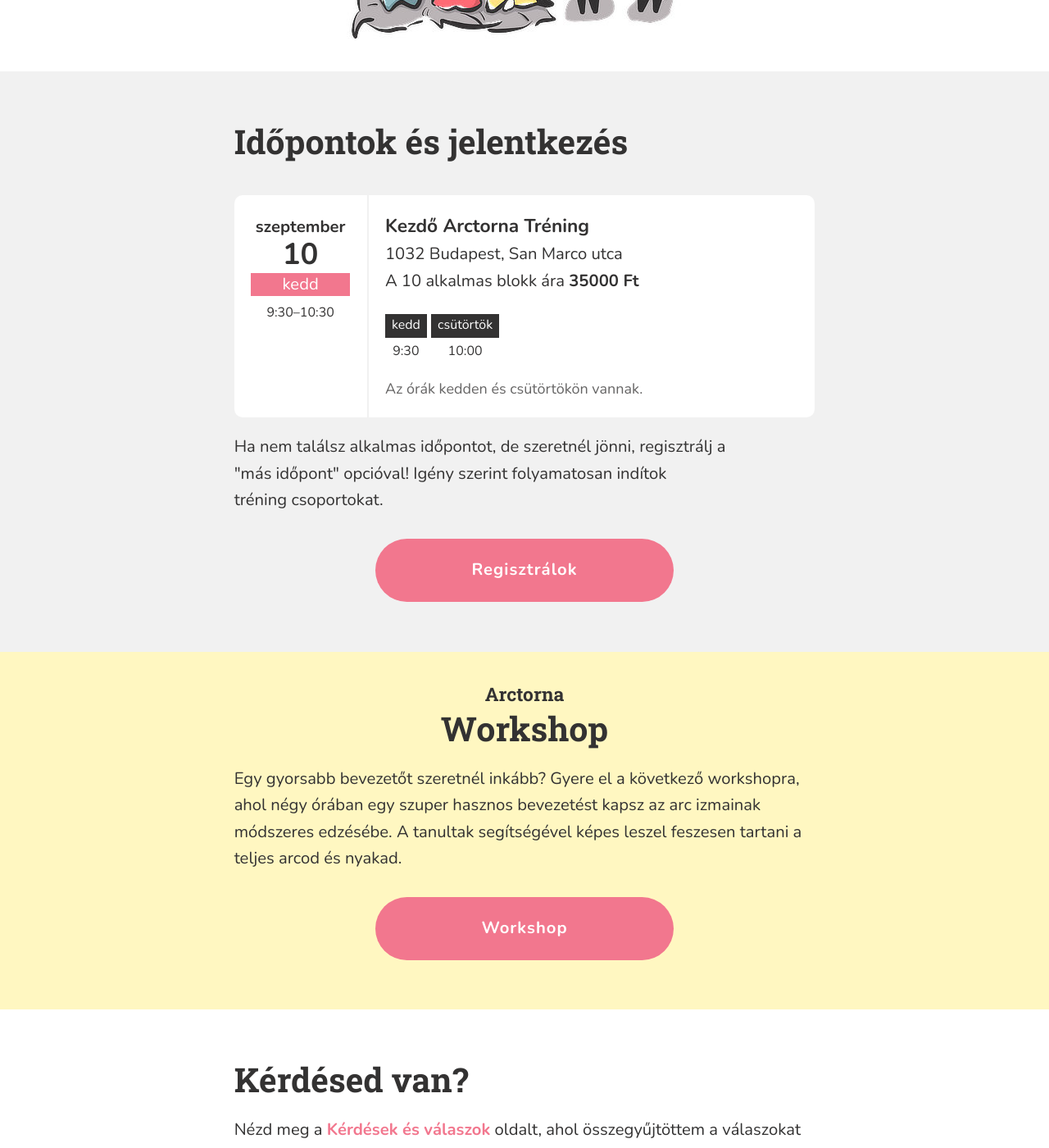
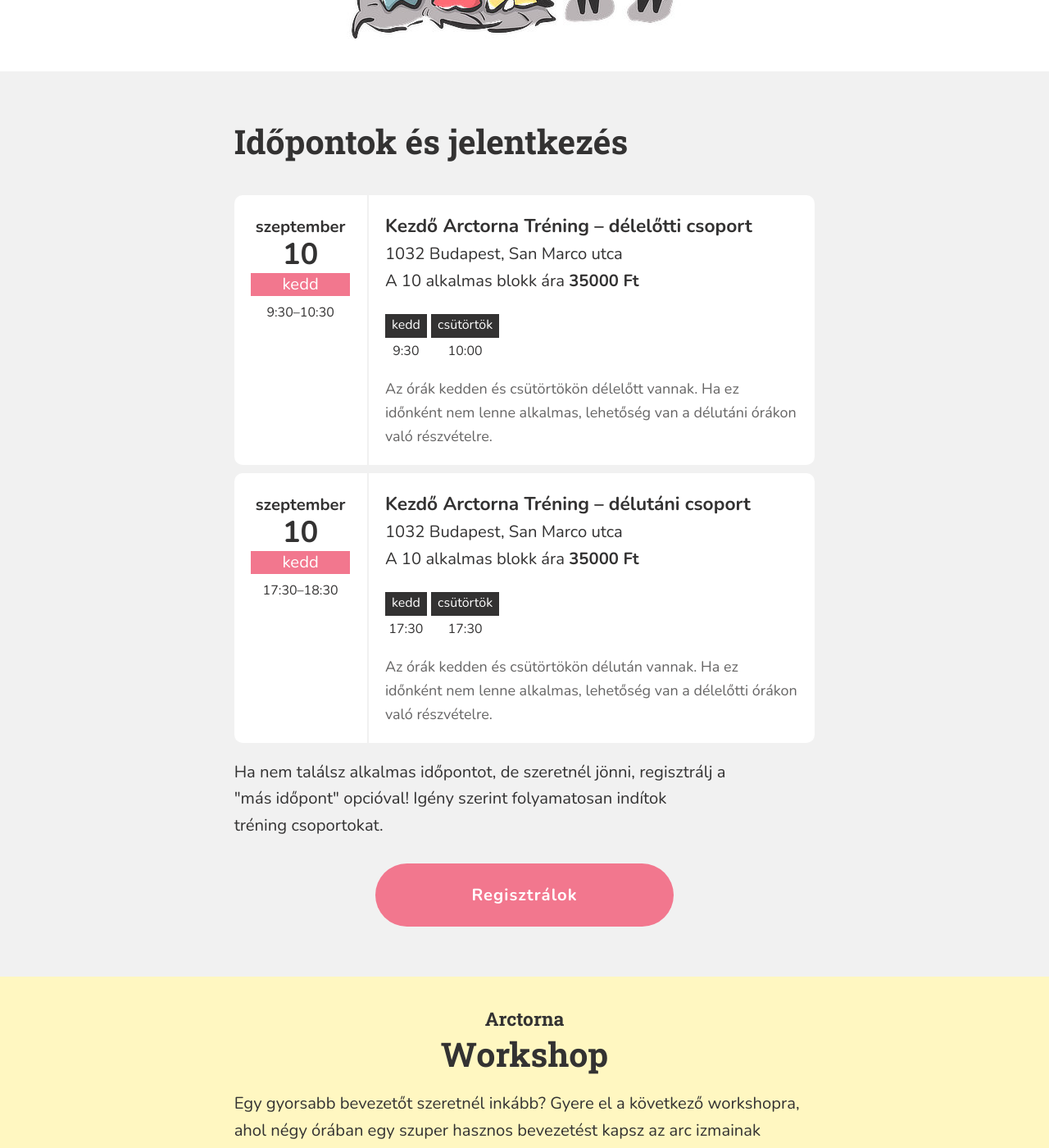
Before and after one commit to monikamudra/arctorna, a Jekyll site: the page built from trening.md, in a window 1280 px wide and 1400 px high, scrolled down 2317 px. Shown: the whole window at 82% size. Built offline with Jekyll 4.4.1, drawn with Linux system fonts in a browser that asks for light colours.

Commit message:
Update training events

```diff
--- a/_data/training.yaml
+++ b/_data/training.yaml
@@ -8,7 +8,7 @@ events:
   - date: 2019-9-10T09:30
     start: "9:30"
     end: "10:30"
-    title: Kezdő Arctorna Tréning
+    title: Kezdő Arctorna Tréning – délelőtti&nbsp;csoport
     classes:
       -
         day: kedd
@@ -17,4 +17,19 @@ events:
         day: csütörtök
         time: "10:00"
     description: >-
-      Az órák kedden és csütörtökön vannak.
+      Az órák kedden és csütörtökön délelőtt vannak. Ha ez időnként nem lenne
+      alkalmas, lehetőség van a délutáni órákon való részvételre.
+  - date: 2019-9-10T17:30
+    start: "17:30"
+    end: "18:30"
+    title: Kezdő Arctorna Tréning – délutáni&nbsp;csoport
+    classes:
+      -
+        day: kedd
+        time: "17:30"
+      -
+        day: csütörtök
+        time: "17:30"
+    description: >-
+      Az órák kedden és csütörtökön délután vannak. Ha ez időnként nem lenne
+      alkalmas, lehetőség van a délelőtti órákon való részvételre.
```
